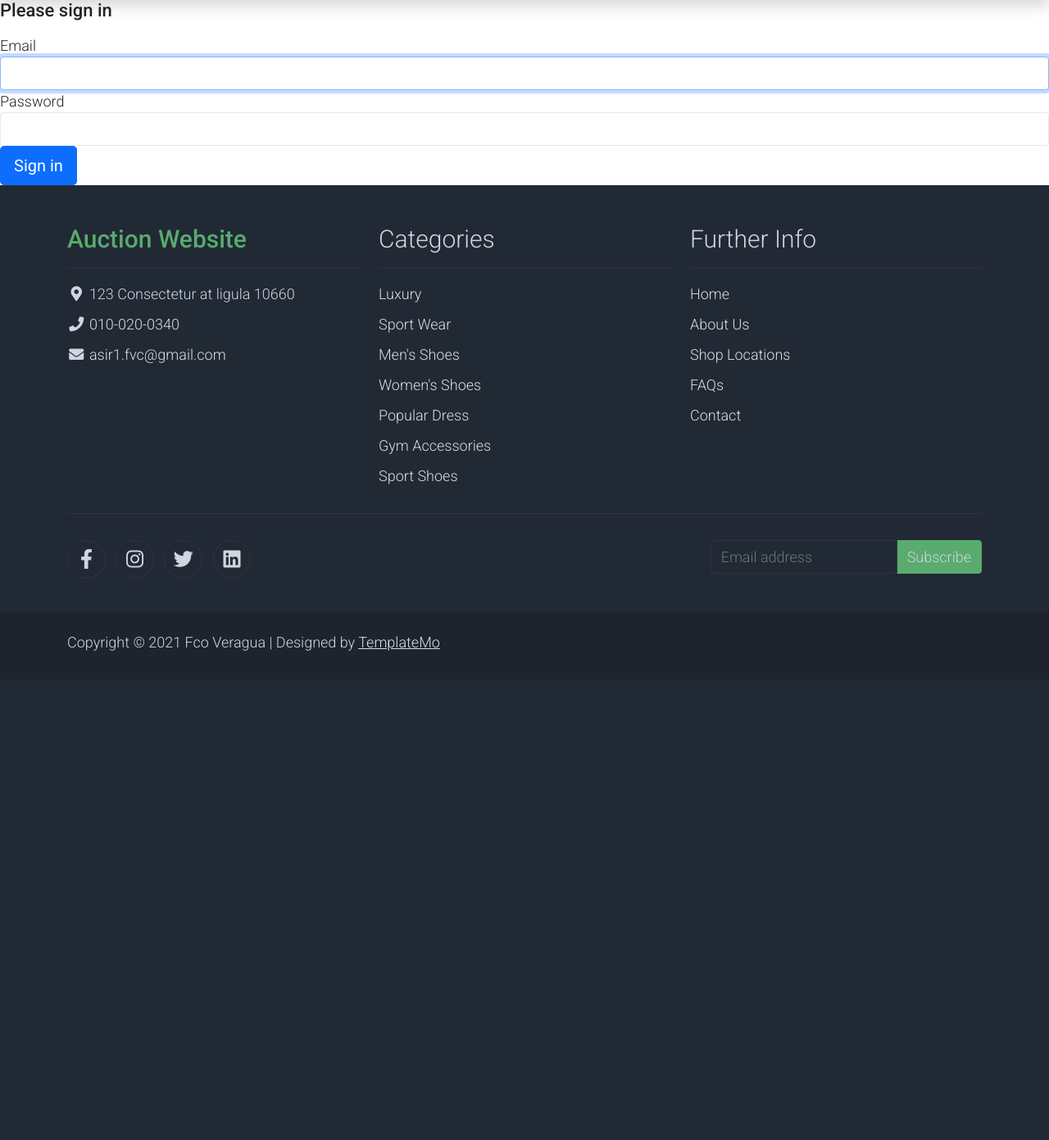
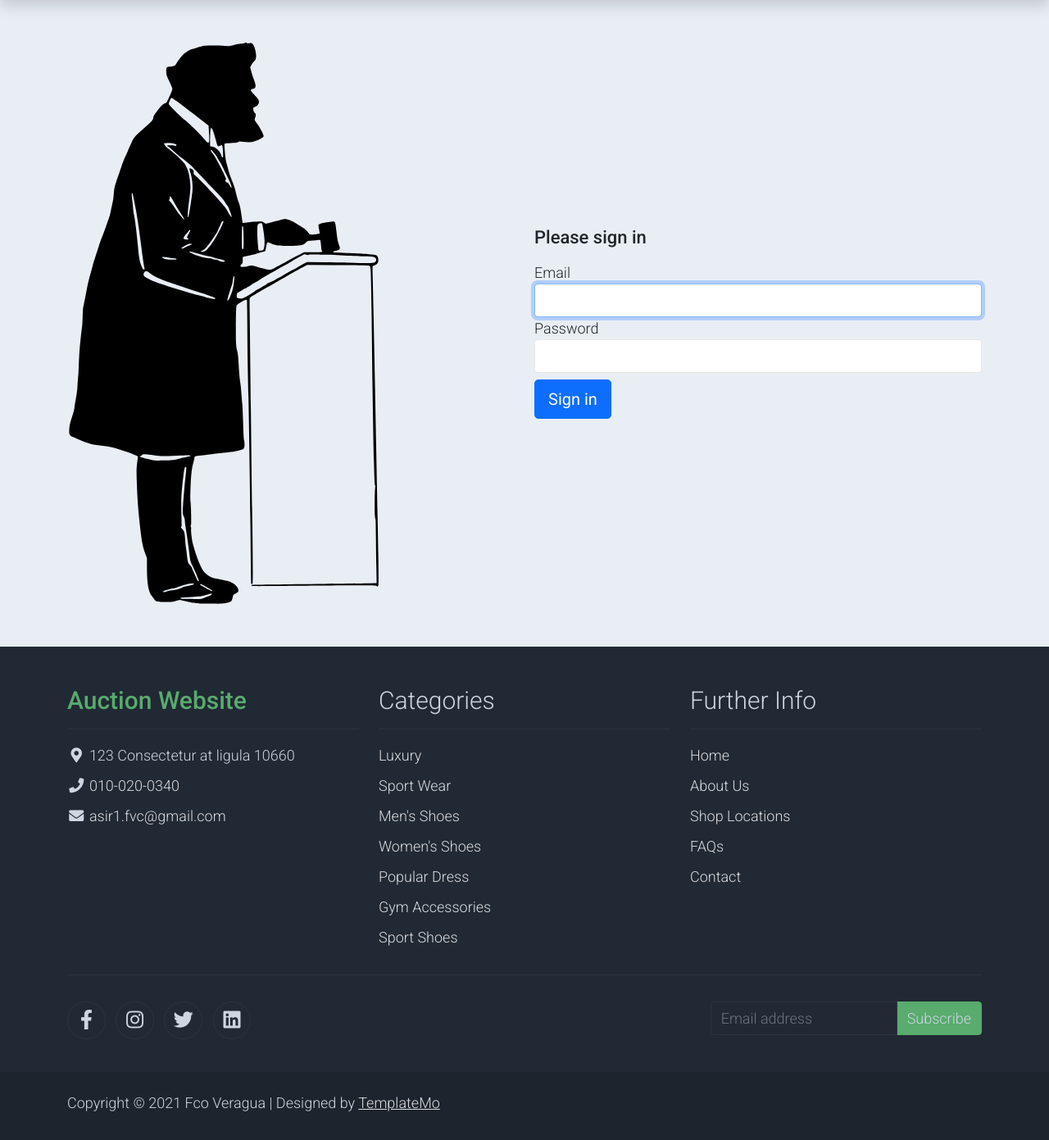
Before and after one commit to fco-veragua/auctionWebsite, a Symfony app: template templates/security/login.html.twig in a window 1280 px wide. Shown: the part 132-1523 px from the top of the page at 82% size. Before the commit the page ends 926 px from the top, so only its background shows below. Run offline with Twig, Linux system fonts and the light colour scheme; the template is opened without the code that fills it, so the values that code supplies are empty; some libraries are stand-ins or nearby versions.

Commit message:
Complete Login Form

```diff
--- a/templates/security/login.html.twig
+++ b/templates/security/login.html.twig
@@ -1,8 +1,13 @@
 {% extends 'base.html.twig' %}
 
-{% block title %}Log in!{% endblock %}
-
 {% block body %}
+	<section class="bg-light">
+		<div class="container">
+			<div class="row align-items-center py-5">
+				<div class="col-md-6 text-white">
+					<img src="../assets/img/Auctioneer2.svg" alt="">
+				</div>
+				<div class="col-md-6">
 					<form method="post">
 						{% if error %}
 							<div class="alert alert-danger">{{ error.messageKey|trans(error.messageData, 'security') }}</div>
@@ -10,7 +15,9 @@
 
 						{% if app.user %}
 							<div class="mb-3">
-            You are logged in as {{ app.user.username }}, <a href="{{ path('app_logout') }}">Logout</a>
+								You are logged in as
+								{{ app.user.username }},
+								<a href="{{ path('app_logout') }}">Logout</a>
 							</div>
 						{% endif %}
 
@@ -20,9 +27,8 @@
 						<label for="inputPassword">Password</label>
 						<input type="password" name="password" id="inputPassword" class="form-control" autocomplete="current-password" required>
 
-    <input type="hidden" name="_csrf_token"
-           value="{{ csrf_token('authenticate') }}"
-    >
+						<input
+						type="hidden" name="_csrf_token" value="{{ csrf_token('authenticate') }}">
 
 						{#
 																		        Uncomment this section and add a remember_me option below your firewall to activate remember me functionality.
@@ -35,8 +41,12 @@
 																		        </div>
 																		    #}
 
-    <button class="btn btn-lg btn-primary" type="submit">
+						<button class="btn btn-lg btn-primary mt-2" type="submit">
 							Sign in
 						</button>
 					</form>
+				</div>
+			</div>
+		</div>
+	</section>
 {% endblock %}
```
Also changed, not shown: public/assets/img/Auctioneer2.svg. Lines whose indentation alone changed are shown as unchanged.
